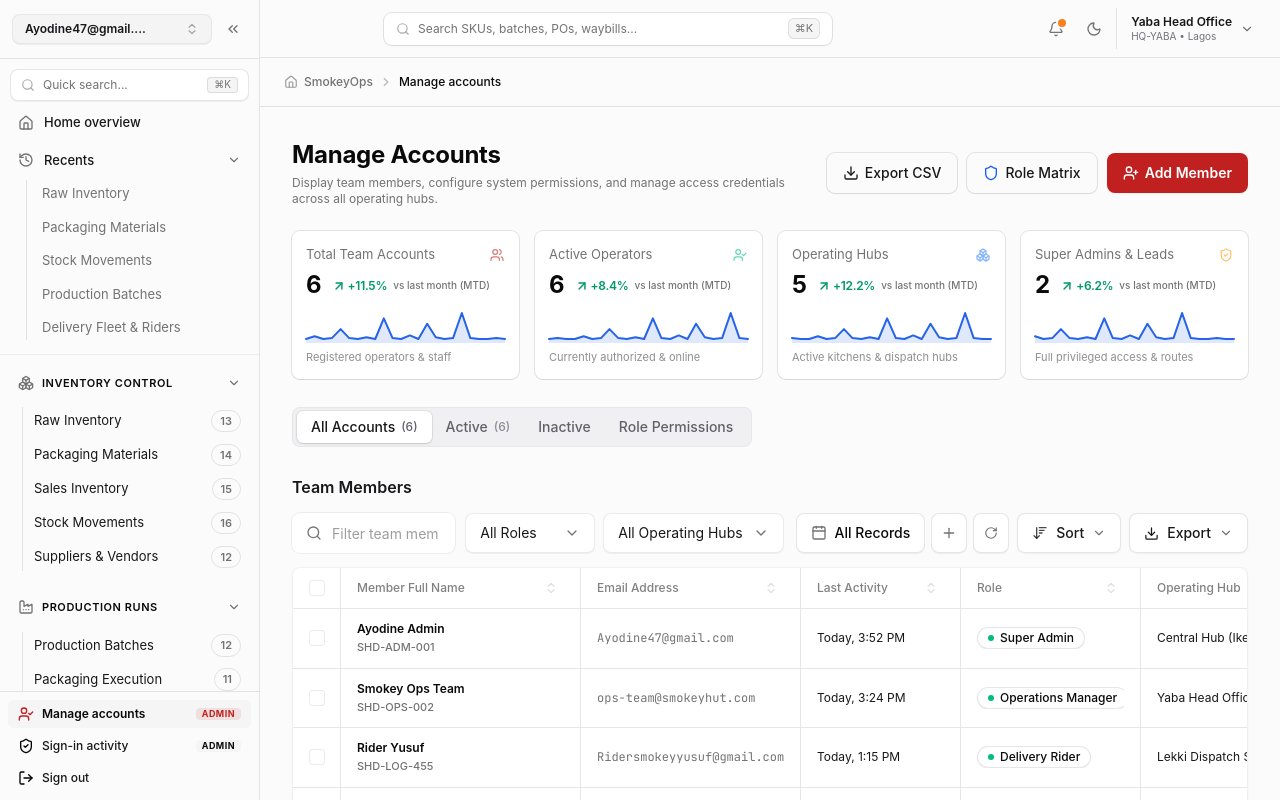
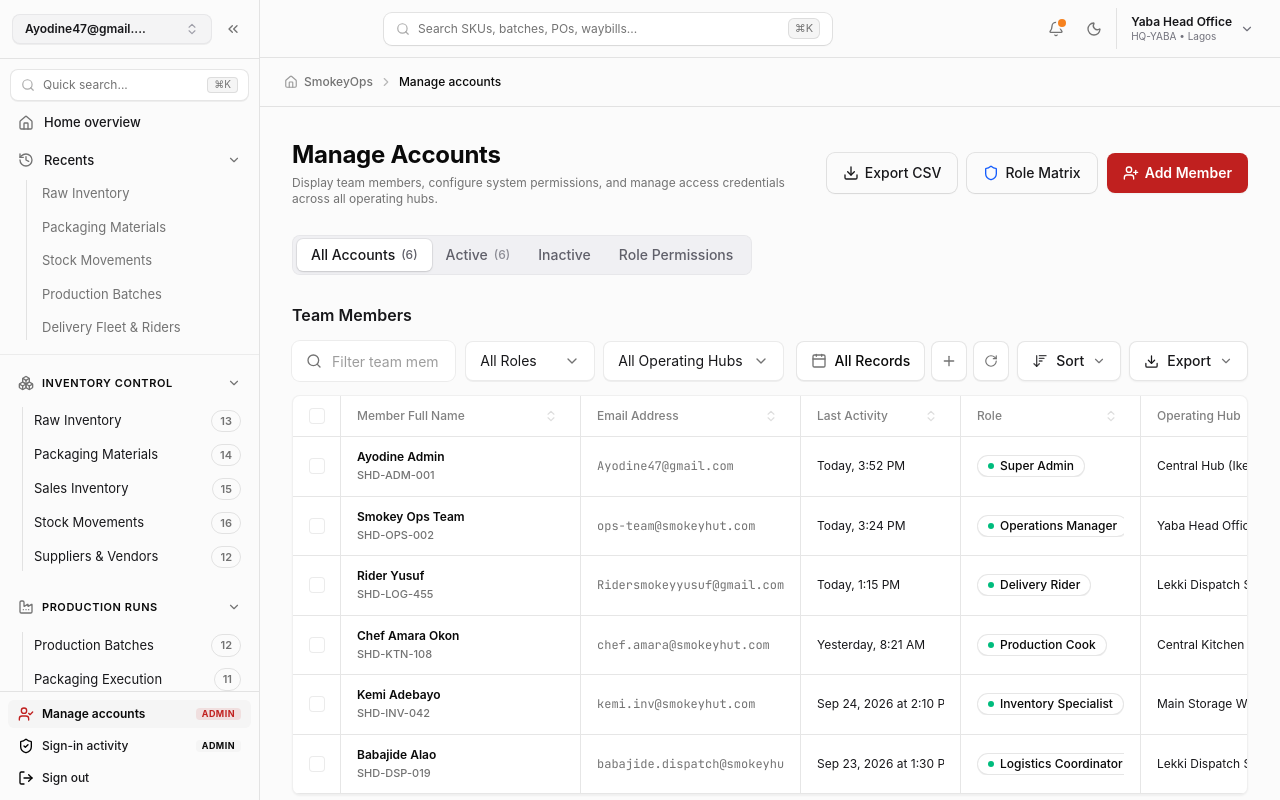
Before and after one commit to ayodine/smokey-ops-dashboard, a React (Vite) app: page /accounts in a window 1280 px wide. Shown: the top 800 px of the page. Built offline with nearby package versions, Linux system fonts and the light colour scheme.

Commit message:
feat(admin): remove KPI stat strip cards from Manage Accounts page

```diff
--- a/src/features/admin/ManageAccountsPage.tsx
+++ b/src/features/admin/ManageAccountsPage.tsx
@@ -22,14 +22,11 @@ import {
   UserCheck,
   CheckCircle2,
   MoreVertical,
-  Boxes,
-  Layers,
-  ArrowUpRight
+  Layers
 } from 'lucide-react'
 import { Dialog } from '@/components/ui/Dialog'
 import { Button } from '@/components/ui/Button'
 import { PageHeader } from '@/components/ui/PageHeader'
-import { MetricCard } from '@/components/ui/MetricCard'
 import { KumoTabs } from '@/components/ui/KumoTabs'
 import { DataTable, ColumnDef } from '@/components/ui/DataTable'
 import { TableActionButton } from '@/components/ui/TableActionButton'
@@ -115,15 +112,6 @@ export const ManageAccountsPage: React.FC = () => {
 
   const inactiveCount = useMemo(() => {
     return availableAccounts.filter(a => a.status === 'suspended').length
-  }, [availableAccounts])
-
-  const uniqueHubsCount = useMemo(() => {
-    const hubs = new Set(availableAccounts.map(a => a.assigned_hub || 'Central Kitchen (Ikeja)'))
-    return Math.max(hubs.size, 4)
-  }, [availableAccounts])
-
-  const privilegedCount = useMemo(() => {
-    return availableAccounts.filter(a => a.role === 'admin' || a.role === 'manager').length
   }, [availableAccounts])
 
   // Data filtered by the active Kumo tab & dropdowns
@@ -569,38 +557,7 @@ export const ManageAccountsPage: React.FC = () => {
       />
 
       {/* ------------------------------------------------------------- */}
-      {/* 2. KPI STAT STRIP (Adapted from Raw Inventory layout)          */}
-      {/* ------------------------------------------------------------- */}
-      <div className="grid grid-cols-2 lg:grid-cols-4 gap-3 sm:gap-4">
-        <MetricCard
-          title="Total Team Accounts"
-          value={availableAccounts.length}
-          description="Registered operators & staff"
-          icon={<Users className="w-4 h-4 text-primary" />}
-        />
-        <MetricCard
-          title="Active Operators"
-          value={activeCount}
-          description="Currently authorized & online"
-          icon={<UserCheck className="w-4 h-4 text-emerald-500" />}
-          trend={{ value: 8.4, isPositive: true }}
-        />
-        <MetricCard
-          title="Operating Hubs"
-          value={uniqueHubsCount}
-          description="Active kitchens & dispatch hubs"
-          icon={<Boxes className="w-4 h-4 text-blue-500" />}
-        />
-        <MetricCard
-          title="Super Admins & Leads"
-          value={privilegedCount}
-          description="Full privileged access & routes"
-          icon={<ShieldCheck className="w-4 h-4 text-amber-500" />}
-        />
-      </div>
-
-      {/* ------------------------------------------------------------- */}
-      {/* 3. KUMO TABS (Official Cloudflare Kumo design system component)*/}
+      {/* 2. KUMO TABS (Official Cloudflare Kumo design system component)*/}
       {/* ------------------------------------------------------------- */}
       <div className="py-1 max-w-full overflow-x-auto [scrollbar-width:none]">
         <KumoTabs
```
